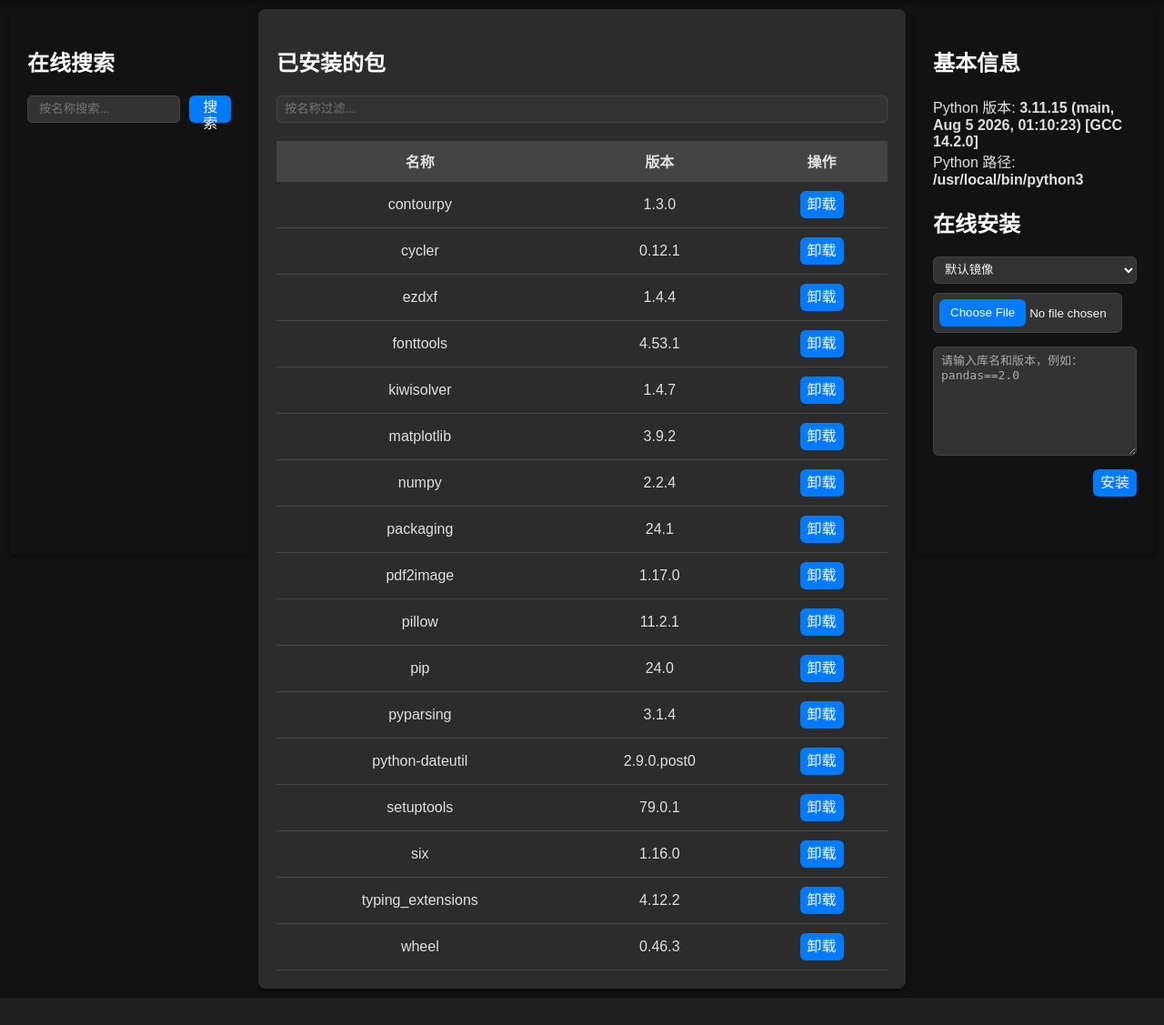
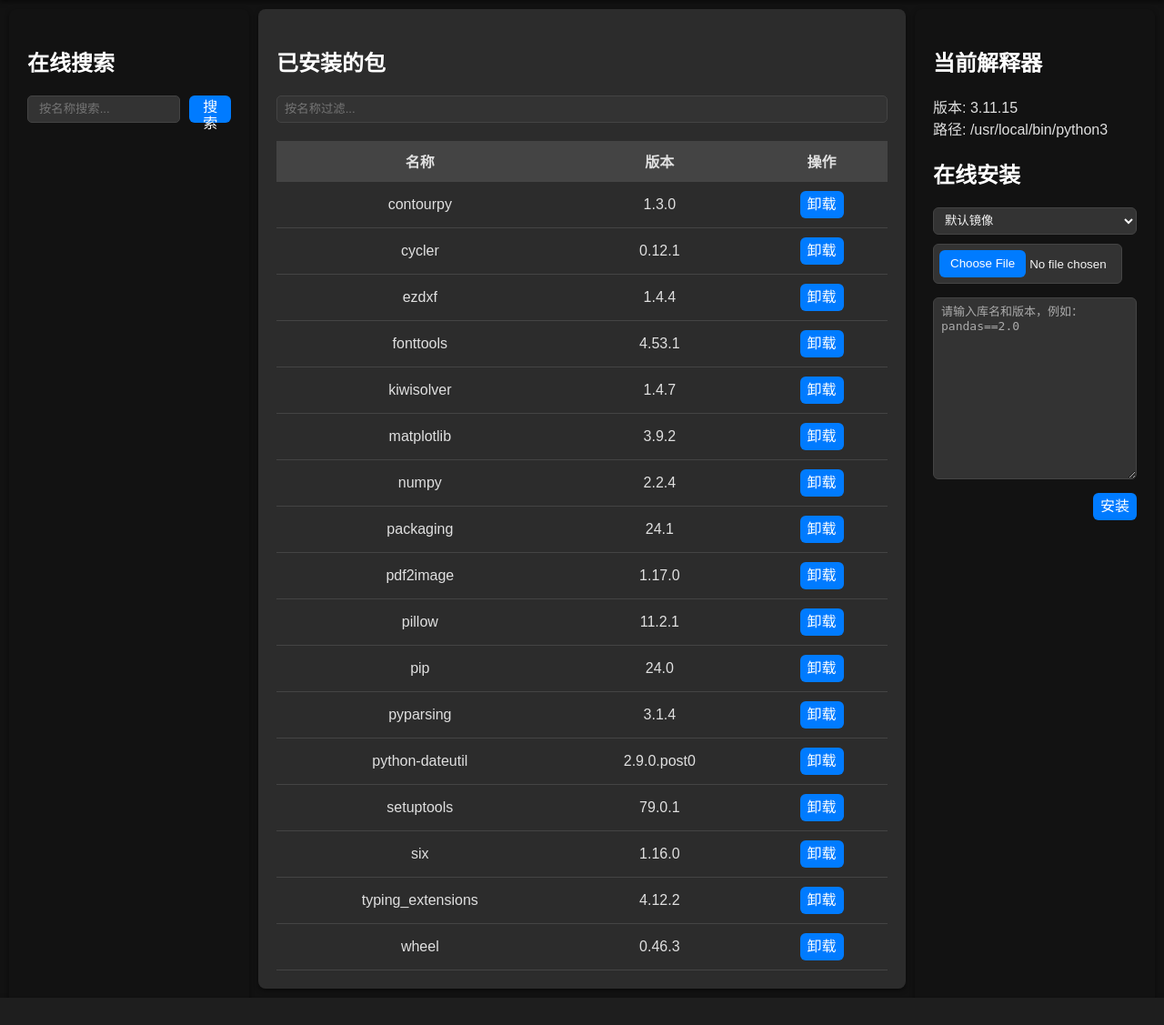
Before and after one commit to merlons/pipui, a Flask app: page / in a window 1280 px wide. Shown: the part 119-1246 px from the top of the page at 91% size. Run offline with Flask 3, Linux system fonts and the light colour scheme; data that the repository does not hold is empty.

Commit message:
统一样式

```diff
--- a/pipui/main.py
+++ b/pipui/main.py
@@ -4,6 +4,16 @@ import pipui
 from pipui.utils import get_installed_packages, uninstall_package, search_packages, install_package, available_packages
 
 app = Flask(__name__, template_folder=pipui.__path__[0] + "/templates")
+
+
+@app.route("/interpreter-info", methods=["GET"])
+def interpreter_info():
+    import sys
+    version = sys.version_info
+    return {
+        'version': f"{version.major}.{version.minor}.{version.micro}",
+        'path': sys.executable
+    }
 
 
 @app.route("/", methods=["GET"])
@@ -28,20 +38,6 @@ def search_package():
     return jsonify(results)
 
 
-# @app.route("/install/", methods=["GET","POST"])
-# def read_install():
-#     q = request.args.get('q')
-#     version = request.args.get('version')
-#     mirror = request.args.get('mirror', "https://pypi.python.org/simple")
-#
-#     try:
-#         install_package(f"{q}=={version}" if version else q, mirror)  # 假设这个函数会安装包
-#     except Exception as e:
-#         return {"msg": str(e)}
-#
-#     return {"msg": "Install Successful!"}
-
-
 @app.route('/install', methods=['POST'])
 def install():
     data = request.get_json()
@@ -59,15 +55,6 @@ def install():
     return jsonify({"message": "安装成功"}), 200
 
 
-@app.route("/interpreter-info", methods=["GET"])
-def interpreter_info():
-    import sys
-    return {
-        'version': sys.version,
-        'path': sys.executable
-    }
-
-
 def main(host="0.0.0.0", port=6001):
     app.run(host=host, port=port)
 
--- a/pipui/templates/index.html
+++ b/pipui/templates/index.html
@@ -29,16 +29,17 @@
         }
 
         .sidebar-right, .sidebar-left {
-        flex: 1;
+            flex: 1; /* 让边栏在水平方向上均分空间 */
             background-color: rgba(34, 34, 34, 0);
             padding: 20px;
             border-radius: 8px;
             box-shadow: 0 2px 5px rgba(0, 0, 0, 0.5);
-        height: 70vh;
             overflow-y: auto;
             display: flex;
             flex-direction: column;
+            height: 100%; /* 改为 100% 以填充剩余空间 */
         }
+
 
         .content {
             flex: 3;
@@ -176,11 +177,12 @@
             color: #f5f5f5;
             box-sizing: border-box;
             margin-bottom: 15px;
-        resize: vertical;
-        height: auto;
-        min-height: 120px;
-        max-height: 500px;
+            resize: vertical; /* 允许用户垂直调整大小 */
+            min-height: 200px; /* 设置最小高度，确保它至少有一定的高度 */
+            max-height: 100%; /* 最大高度设置为100%，可以填充父容器 */
+            height: auto; /* 自动调整高度 */
         }
+
 
         #install-input::placeholder {
             color: #aaa;
@@ -242,7 +244,7 @@
     </div>
 
     <div class="sidebar-right">
-        <h2>基本信息</h2>
+        <h2>当前解释器</h2>
         <div id="interpreter-info"></div>
         <h2>在线安装</h2>
         <div class="install-controls">
@@ -405,22 +407,6 @@
     }
 
 
-    document.addEventListener("DOMContentLoaded", function () {
-        fetch('/interpreter-info')
-            .then(response => response.json())
-            .then(data => {
-                const infoDiv = document.getElementById('interpreter-info');
-//                 infoDiv.innerHTML = `
-// <!--                <strong>当前解释器信息:</strong><br>-->
-//                 <span>Python Version: ${data.version}</span><br>
-//                 <span>Python Path: ${data.path}</span>
-//             `;
-            })
-            .catch(error => {
-                console.error('获取解释器信息失败:', error);
-            });
-    });
-
     // 获取并发送安装数据的函数
     function installPackages() {
         const packageDetails = document.getElementById('install-input').value; // 获取输入框内容
@@ -479,8 +465,8 @@
                 const infoDiv = document.getElementById('interpreter-info');
                 // 动态填充 Python 版本和路径
                 infoDiv.innerHTML = `
-                <span>Python 版本: <strong>${data.version}</strong></span><br>
-                <span>Python 路径: <strong>${data.path}</strong></span>
+                <span>版本: ${data.version}</span><br>
+                <span>路径: ${data.path}</span>
             `;
             })
             .catch(error => {
```
Lines whose indentation alone changed are shown as unchanged.
